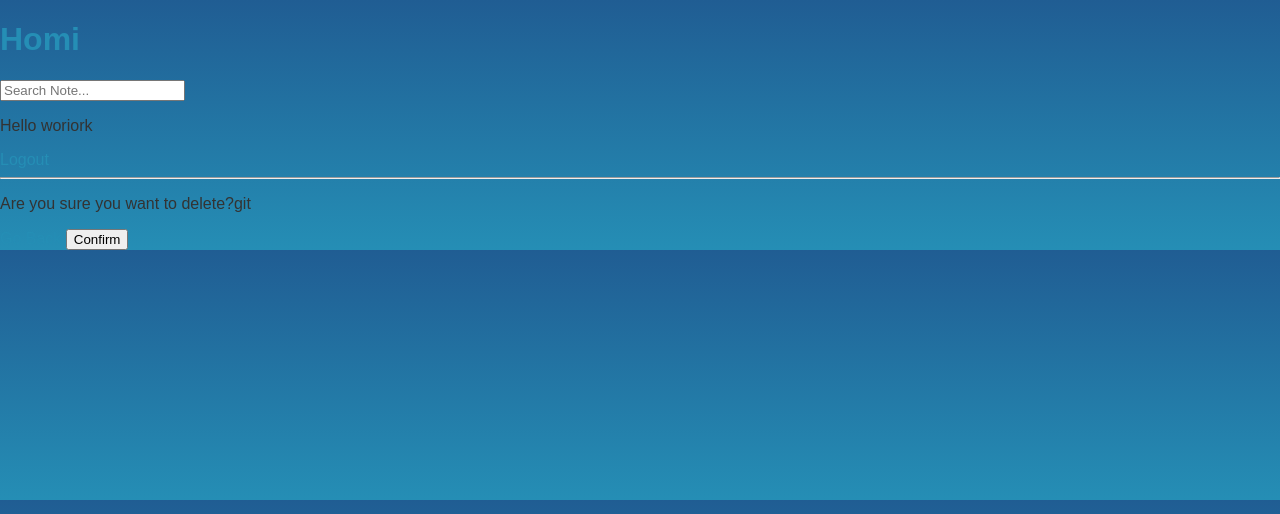
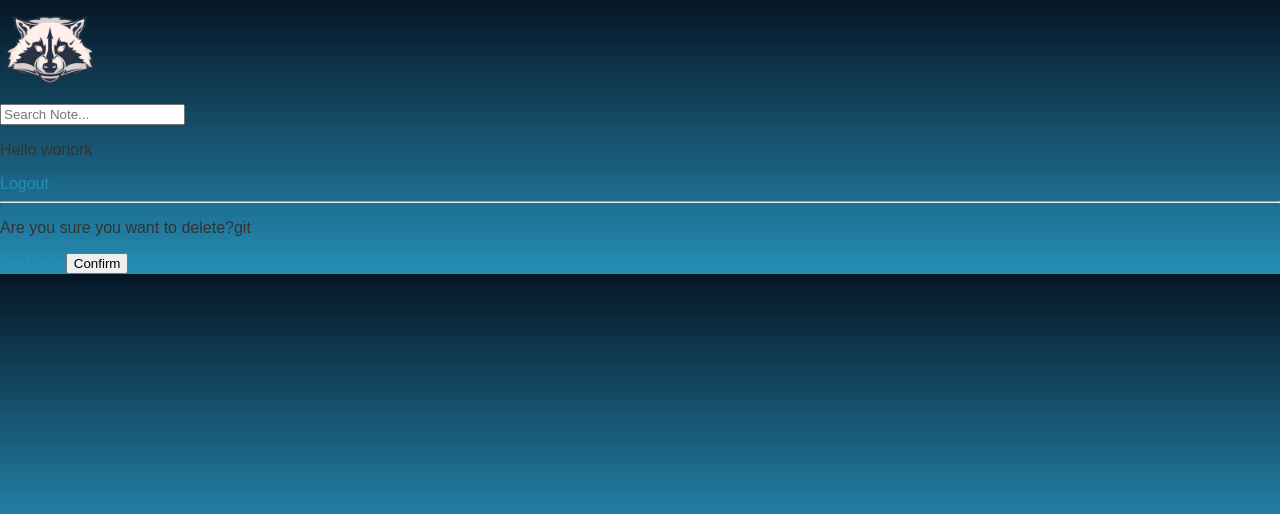
Before and after one commit to Woriork/Notatnik-online, a Django app: page /delete-message/1/ in a window 1280 px wide. Shown: the top 514 px of the page. Run offline with Django 5.2, Linux system fonts and the light colour scheme; a user stored in the database is signed in; data comes from the database, SQL or seed files in the repository; both versions use the stored data as it was after the commit.

Commit message:
Male wizualne poprawki

```diff
--- a/static/styles/main.css
+++ b/static/styles/main.css
@@ -2,7 +2,7 @@
 
 /* Styl dla całego ciała strony */
 body {
-    background-image: linear-gradient(rgb(32, 93, 147), rgb(37, 142, 181));
+    background-image: linear-gradient(rgb(5, 22, 37), rgb(37, 142, 181));
     margin: 0;
     font-family: Arial, sans-serif;
     color: #333;
--- a/templates/navbar.html
+++ b/templates/navbar.html
@@ -1,5 +1,5 @@
-<a href = "/">
-    <h1>Homi</h1>
+<a href="/">
+    <img src="/static/images/raccon.png" alt="Homi Logo" width="100" height="100">
 </a>
 <form method="GET" action="{% url 'home' %}">
     <input type ="text" name="q" placeholder="Search Note..."/>
```
Also changed, not shown: db.sqlite3, static/images/raccon.png (added).
